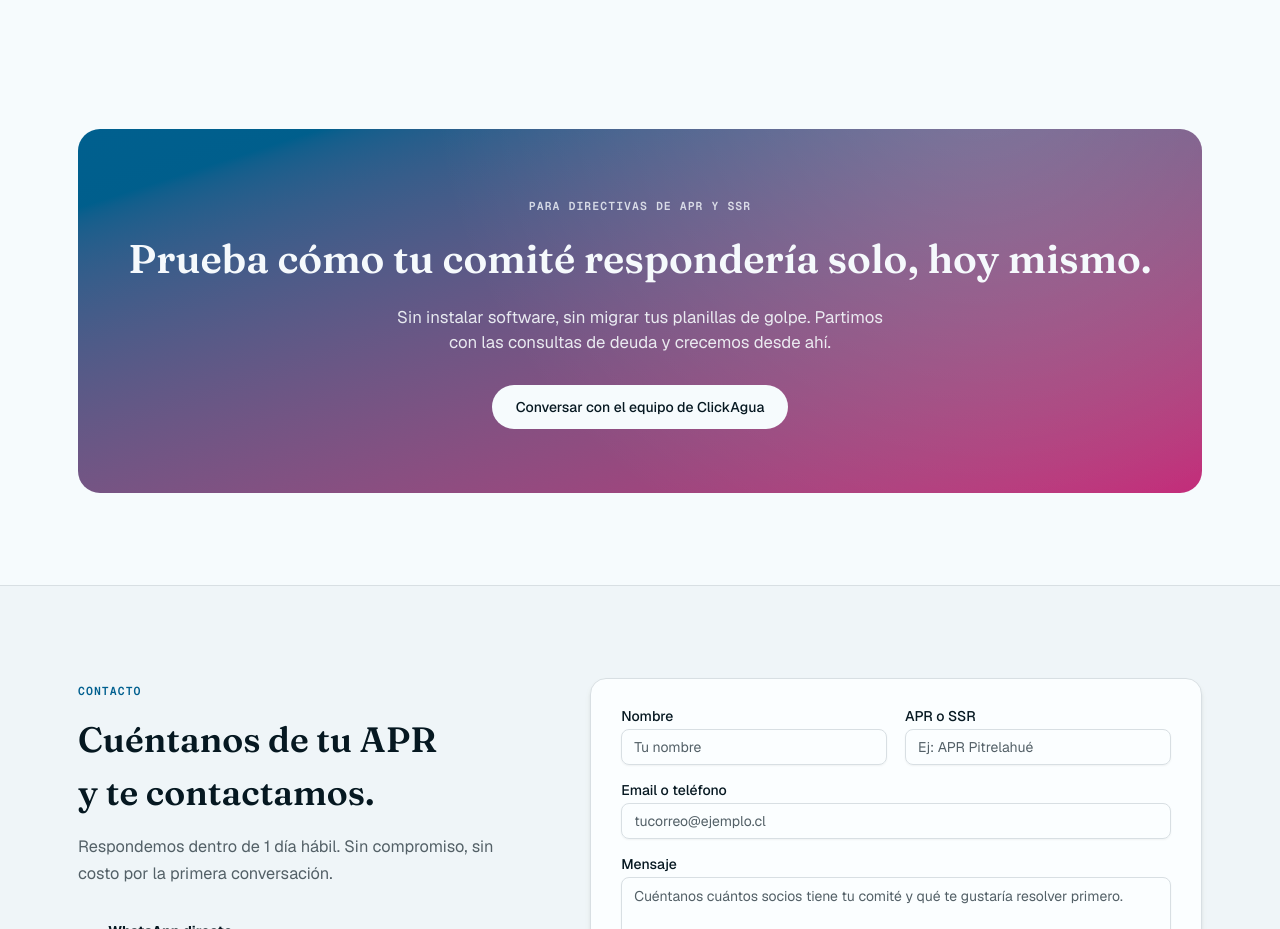
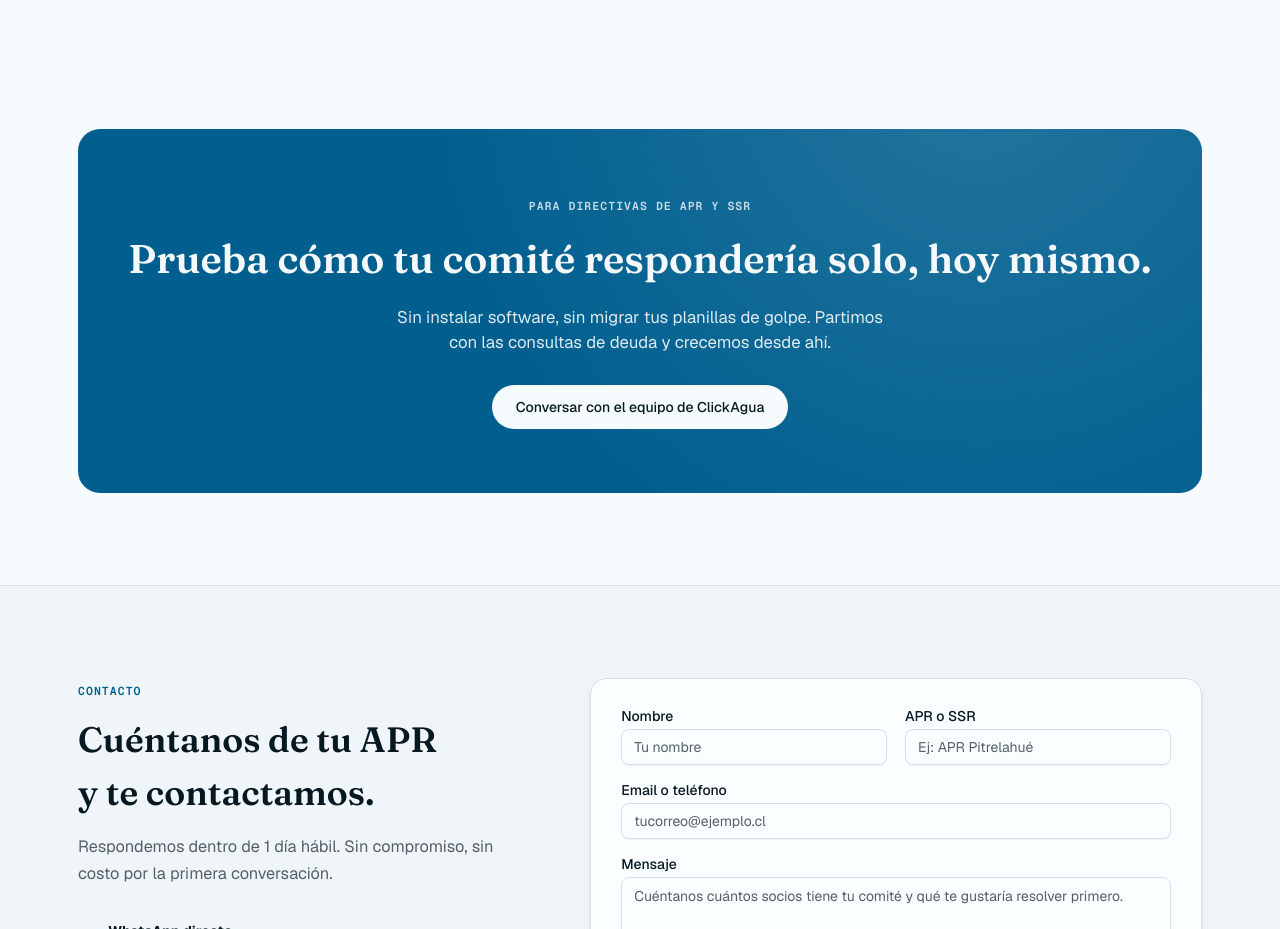
Before and after one commit to diegocalfuan23-arch/Clickagua, a Next.js app: page / in a window 1280 px wide. Shown: the part 6280-7209 px from the top of the page. Built offline with nearby package versions, Linux system fonts and the light colour scheme.

Commit message:
fix: remove gradient from final CTA, use solid brand blue instead

```diff
--- a/src/components/site/cta-section.tsx
+++ b/src/components/site/cta-section.tsx
@@ -5,8 +5,8 @@ export function CtaSection() {
   return (
     <section id="cta" className="py-23 text-center">
       <div className="mx-auto max-w-[1180px] px-7">
-        <div className="relative overflow-hidden rounded-[22px] bg-linear-to-br from-primary to-secondary px-10 py-16 text-primary-foreground">
-          <div className="pointer-events-none absolute inset-0 bg-[radial-gradient(circle_at_80%_-20%,rgba(255,255,255,0.18),transparent_55%)]" />
+        <div className="relative overflow-hidden rounded-[22px] bg-primary px-10 py-16 text-primary-foreground">
+          <div className="pointer-events-none absolute inset-0 bg-[radial-gradient(circle_at_80%_-20%,rgba(255,255,255,0.14),transparent_55%)]" />
 
           <span className="relative font-mono text-[0.72rem] font-semibold tracking-[0.09em] text-primary-foreground/80 uppercase">
             Para directivas de APR y SSR
```
